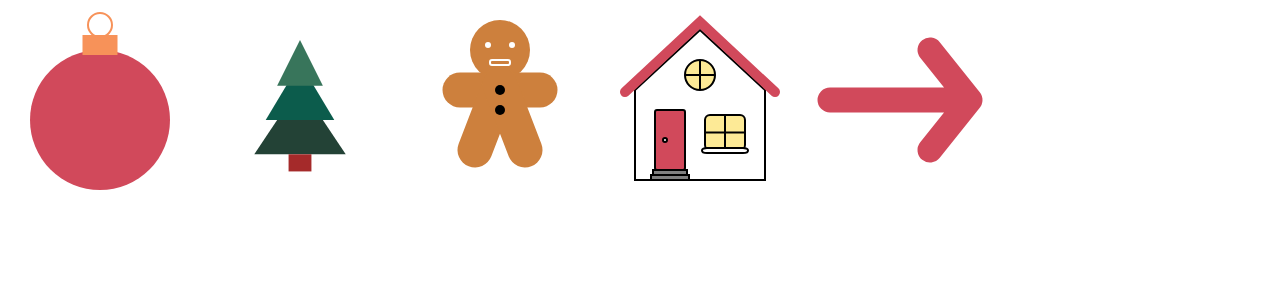
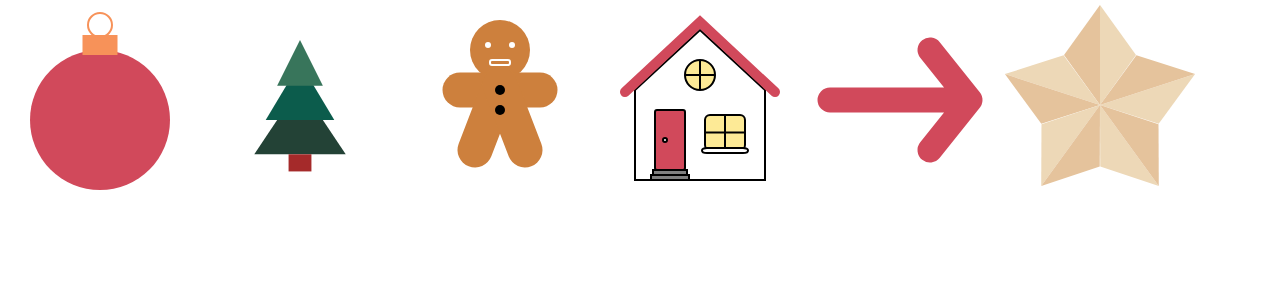
Before and after one commit to AeuJoung/svg-daily-study, a Next.js app: page / in a window 1280 px wide. Shown: the top 300 px of the page. Built offline with nearby package versions, Linux system fonts and the light colour scheme.

Commit message:
20240620, 6챕터 완료

```diff
--- a/src/app/_study/3_gingerbread.tsx
+++ b/src/app/_study/3_gingerbread.tsx
@@ -2,7 +2,7 @@ import styles from "@/app/_study/shape.module.css"
 
 export default function Gingerbread() {
     return (
-        <section className={styles.svgBox}>
+        <section  className={styles.svgBox}>
             <svg width={200} height={200} viewBox="-100 -100 200 200">
                 <circle className={styles.head} cx={0} cy={-50} r={30}  />
 
--- /dev/null
+++ b/src/app/_study/6_star.tsx
@@ -0,0 +1,32 @@
+import styles from "@/app/_study/shape.module.css"
+
+export default function Star() {
+    return (
+        <section className={styles.svgBox}>
+            <svg width={200} height={200} viewBox="-100 -100 200 200">
+                <g transform="translate(0 5)"> {/* 5픽셀만큼 아래로 내림 */}
+                    <g>
+                        <polygon points="0,0 36,-50 0,-100" fill="#EDD8B7" />
+                        <polygon points="0,0 -36,-50 0,-100" fill="#E5C39C" />
+                    </g>
+                    <g transform="rotate(72)"> {/* 회전은 좌표계의 영점을 중심으로. */}
+                        <polygon points="0,0 36,-50 0,-100" fill="#EDD8B7" />
+                        <polygon points="0,0 -36,-50 0,-100" fill="#E5C39C" />
+                    </g>
+                    <g transform="rotate(-72)">
+                        <polygon points="0,0 36,-50 0,-100" fill="#EDD8B7" />
+                        <polygon points="0,0 -36,-50 0,-100" fill="#E5C39C" />
+                    </g>
+                    <g transform="rotate(144)">
+                        <polygon points="0,0 36,-50 0,-100" fill="#EDD8B7" />
+                        <polygon points="0,0 -36,-50 0,-100" fill="#E5C39C" />
+                    </g>
+                    <g transform="rotate(-144)">
+                        <polygon points="0,0 36,-50 0,-100" fill="#EDD8B7" />
+                        <polygon points="0,0 -36,-50 0,-100" fill="#E5C39C" />
+                    </g>
+                </g>
+            </svg>
+        </section>
+    );
+}
--- a/src/app/page.tsx
+++ b/src/app/page.tsx
@@ -5,6 +5,7 @@ import PolygonShape from "./_study/2_polygon";
 import Gingerbread from "./_study/3_gingerbread";
 import House from "./_study/4_house";
 import Arrow from "./_study/5_Arrow";
+import Star from "./_study/6_star";
 
 //https://svg-tutorial.com/
 
@@ -17,6 +18,7 @@ export default function Home() {
           <Gingerbread />
           <House />
           <Arrow />
+          <Star />
         </section>
     </main>
   );
```
